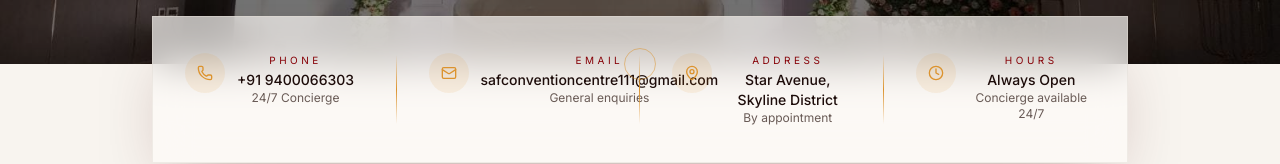
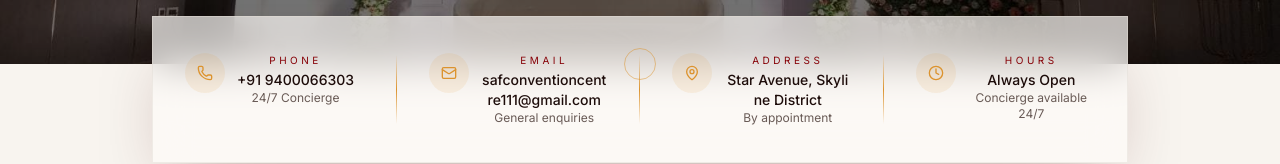
Before and after one commit to ChargeMOD-CMD/safconventioncenter, a React (Vite) app: page /contact in a window 1280 px wide. Shown: the part 336-500 px from the top of the page. Built offline with nearby package versions, Linux system fonts and the light colour scheme; no server answers.

Commit message:
Fix email text overflow in contact page

```diff
--- a/src/routes/contact.tsx
+++ b/src/routes/contact.tsx
@@ -147,7 +147,7 @@ function Contact() {
                 </div>
                 <div>
                   <div className="text-[10px] tracking-luxe uppercase text-crimson">{label}</div>
-                  <div className="text-sm font-medium mt-0.5">{value}</div>
+                  <div className="text-sm font-medium mt-0.5 break-all">{value}</div>
                   <div className="text-xs text-muted-foreground">{sub}</div>
                 </div>
               </div>
```
